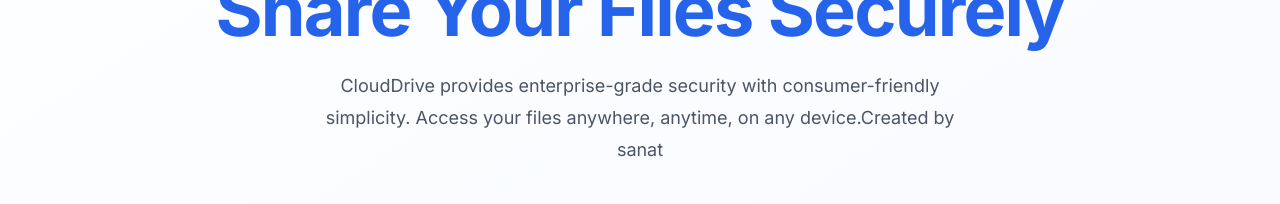
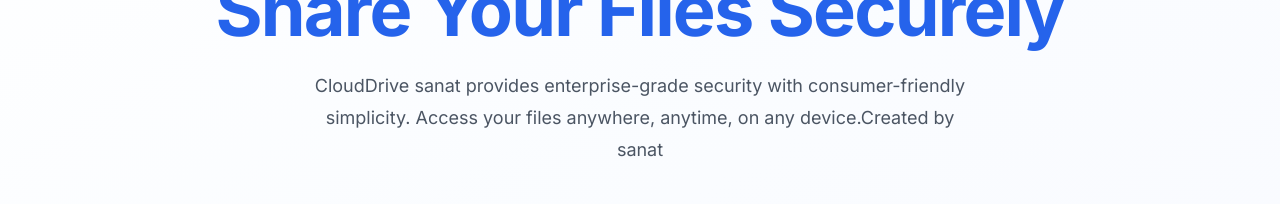
Before and after one commit to yesboss08/StoreX_Client_Backup, a React (Vite) app: page / in a window 1280 px wide. Shown: the part 355-559 px from the top of the page. Built offline with nearby package versions, Linux system fonts and the light colour scheme.

Commit message:
test changes 3

```diff
--- a/src/components/landing/Hero.tsx
+++ b/src/components/landing/Hero.tsx
@@ -14,7 +14,7 @@
 
 export const Hero: React.FC<HeroProps> = ({
   title = "Store, Sync, and Share Your Files Securely",
-  subtitle = "CloudDrive provides enterprise-grade security with consumer-friendly simplicity. Access your files anywhere, anytime, on any device.Created by sanat",
+  subtitle = "CloudDrive sanat provides enterprise-grade security with consumer-friendly simplicity. Access your files anywhere, anytime, on any device.Created by sanat",
   primaryCtaText = "Get Started Free",
   secondaryCtaText = "Watch Demo",
   onPrimaryClick,
```
